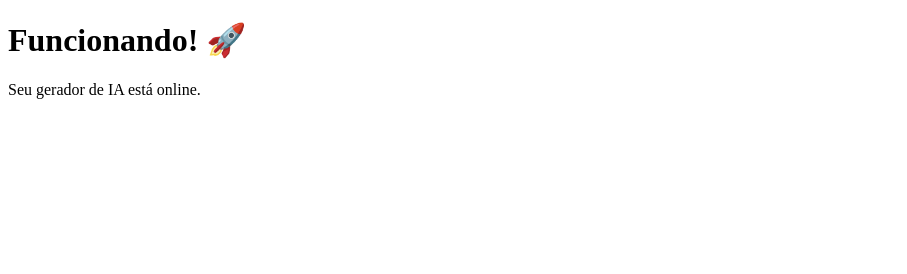
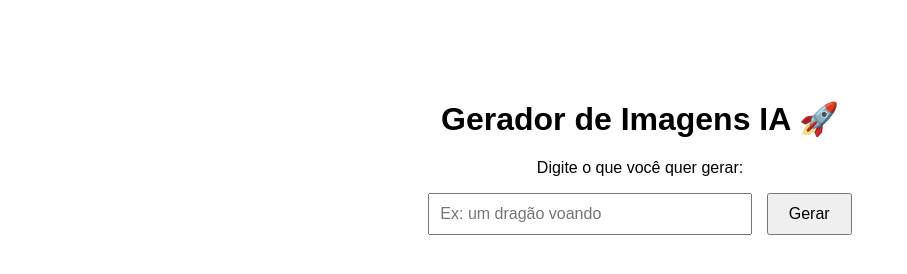
Before and after one commit to 20adolfo/gerador-ia, a plain HTML site: page index.html in a window 1280 px wide. Shown: the whole page, without its empty margins (0-907 px from the left). Drawn offline with Linux system fonts and the light colour scheme.

Commit message:
Update index.html

```diff
--- a/index.html
+++ b/index.html
@@ -1,10 +1,43 @@
 <!DOCTYPE html>
 <html>
-<head>
-  <title>Gerador de Imagens por IA</title>
-</head>
-<body>
-  <h1>Funcionando! 🚀</h1>
-  <p>Seu gerador de IA está online.</p>
-</body>
+  <head>
+    <title>Gerador de Imagens por IA</title>
+    <style>
+      body {
+        font-family: Arial, sans-serif;
+        text-align: center;
+        margin-top: 100px;
+      }
+      input {
+        padding: 10px;
+        width: 300px;
+        font-size: 16px;
+      }
+      button {
+        padding: 10px 20px;
+        font-size: 16px;
+        margin-left: 10px;
+      }
+    </style>
+  </head>
+  <body>
+    <h1>Gerador de Imagens IA 🚀</h1>
+    <p>Digite o que você quer gerar:</p>
+
+    <input type="text" id="prompt" placeholder="Ex: um dragão voando">
+    <button onclick="gerarImagem()">Gerar</button>
+
+    <script>
+      function gerarImagem() {
+        const prompt = document.getElementById('prompt').value;
+        if (prompt.trim() === '') {
+          alert('Digite algo para gerar a imagem.');
+          return;
+        }
+        // Aqui vai o link de sua ferramenta de geração
+        const url = 'https://www.bing.com/images/create?q=' + encodeURIComponent(prompt);
+        window.open(url, '_blank');
+      }
+    </script>
+  </body>
 </html>
```
